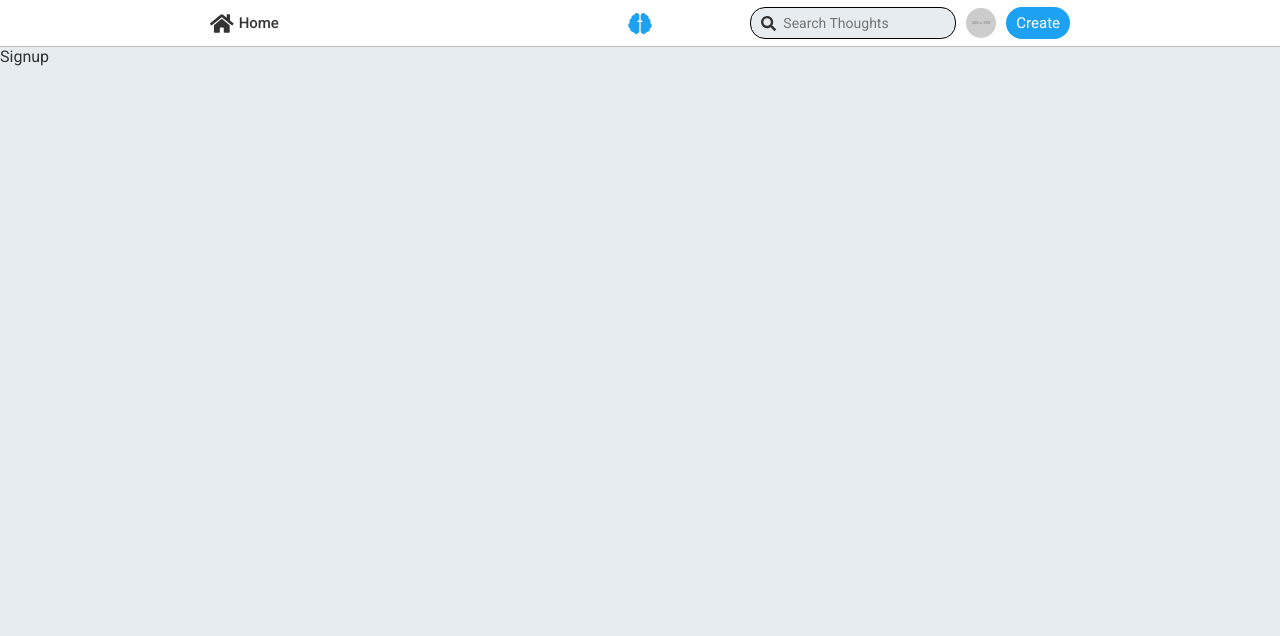
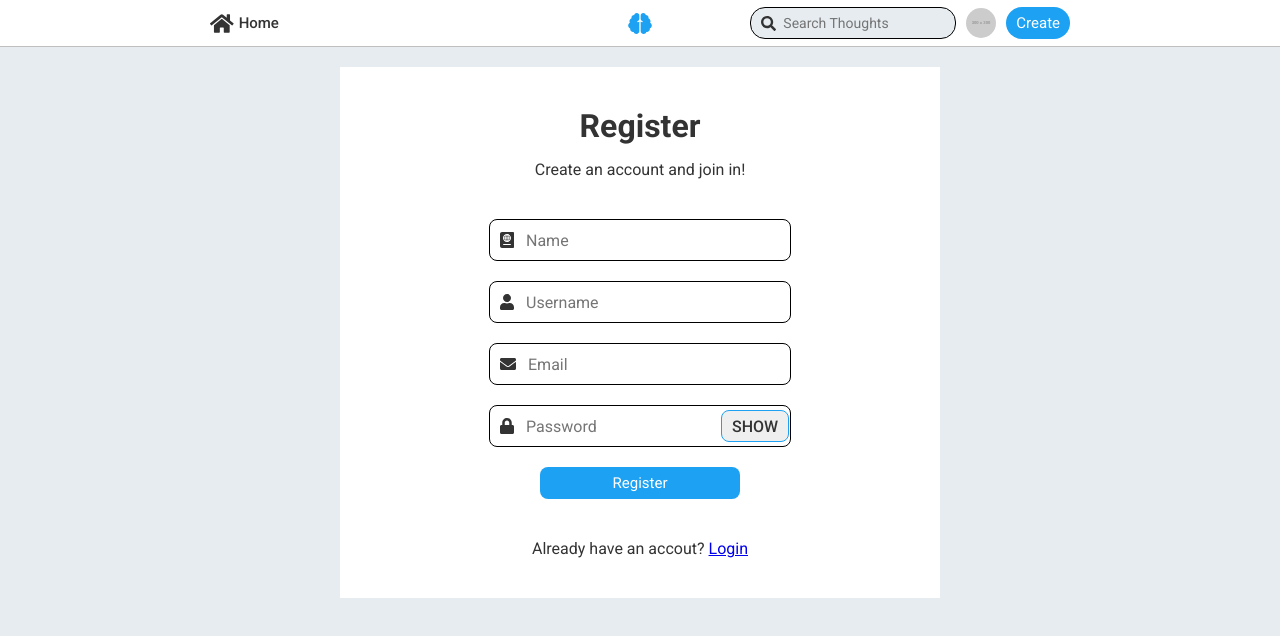
Before and after one commit to robbdimitrov/thoughts, a Vue app in the folder src/frontend/: page /signup in a window 1280 px wide. Shown: the top 636 px of the page. Built offline with nearby package versions, Linux system fonts and the light colour scheme.

Commit message:
Implemented Signup interface

```diff
--- a/src/frontend/src/styles/_components.scss
+++ b/src/frontend/src/styles/_components.scss
@@ -167,3 +167,11 @@ $button-background-color: $active-color;
 .form-message, form {
   margin-bottom: $spacing-lg;
 }
+
+.form-content {
+  background: white;
+  margin-top: $spacing-md;
+  margin-bottom: $spacing-md;
+  padding: $spacing-lg;
+  box-sizing: border-box;
+}
--- a/src/frontend/src/views/LoginView.vue
+++ b/src/frontend/src/views/LoginView.vue
@@ -1,12 +1,12 @@
 <template>
   <div class="container">
-    <div class="content main-content">
+    <div class="form-content main-content">
       <h1 class="form-title">Login</h1>
       <p class="form-message">Welcome back! Login to access your account.</p>
 
       <form>
         <div class="fieldset">
-          <i class="fas input-icon fa-user"></i>
+          <i class="fas fa-envelope input-icon"></i>
 
           <input type="email" class="form-input"
             id="email" placeholder="Email"
@@ -14,7 +14,7 @@
         </div>
 
         <div class="fieldset">
-          <i class="fas input-icon fa-lock"></i>
+          <i class="fas fa-lock input-icon"></i>
 
           <input type="password" class="form-input"
             id="password" placeholder="Password"
@@ -46,18 +46,3 @@ export default {
   name: 'login-view'
 }
 </script>
-
-<style lang="scss" scoped>
-@import "../styles/variables";
-@import "../styles/fonts";
-@import "../styles/helpers";
-@import "../styles/colors";
-
-.content {
-  background: white;
-  margin-top: $spacing-md;
-  margin-bottom: $spacing-md;
-  padding: $spacing-lg;
-  box-sizing: border-box;
-}
-</style>
--- a/src/frontend/src/views/SignupView.vue
+++ b/src/frontend/src/views/SignupView.vue
@@ -1,6 +1,59 @@
 <template>
   <div class="container">
-    Signup
+    <div class="form-content main-content">
+      <h1 class="form-title">Register</h1>
+      <p class="form-message">Create an account and join in!</p>
+
+      <form>
+        <div class="fieldset">
+          <i class="fas fa-passport input-icon"></i>
+
+          <input type="text" class="form-input"
+            id="name" placeholder="Name"
+            required>
+        </div>
+
+        <div class="fieldset">
+          <i class="fas fa-user input-icon"></i>
+
+          <input type="text" class="form-input"
+            id="username" placeholder="Username"
+            required>
+        </div>
+
+        <div class="fieldset">
+          <i class="fas fa-envelope input-icon"></i>
+
+          <input type="email" class="form-input"
+            id="email" placeholder="Email"
+            pattern="[^@]+@[^@]+\.[^@]+" required>
+        </div>
+
+        <div class="fieldset">
+          <i class="fas fa-lock input-icon"></i>
+
+          <input type="password" class="form-input"
+            id="password" placeholder="Password"
+            minlength="4" maxlength="30" required>
+
+          <button type="button" class="outline-button">
+            SHOW
+          </button>
+        </div>
+
+        <button type="submit"
+          class="button form-button">
+          Register
+        </button>
+      </form>
+
+      <div class="reference">
+        <span class="reference-label">Already have an accout?</span>
+        <router-link to="/login" class="reference-button">
+          <span>Login</span>
+        </router-link>
+      </div>
+    </div>
   </div>
 </template>
 
@@ -9,7 +62,3 @@ export default {
   name: 'signup-view'
 }
 </script>
-
-<style lang="scss" scoped>
-
-</style>
```
